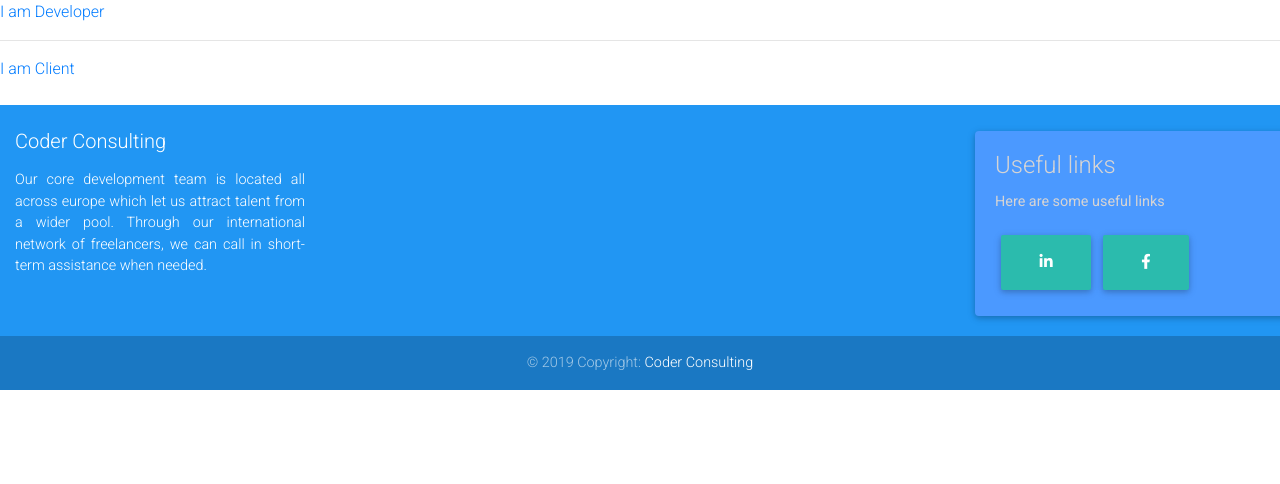
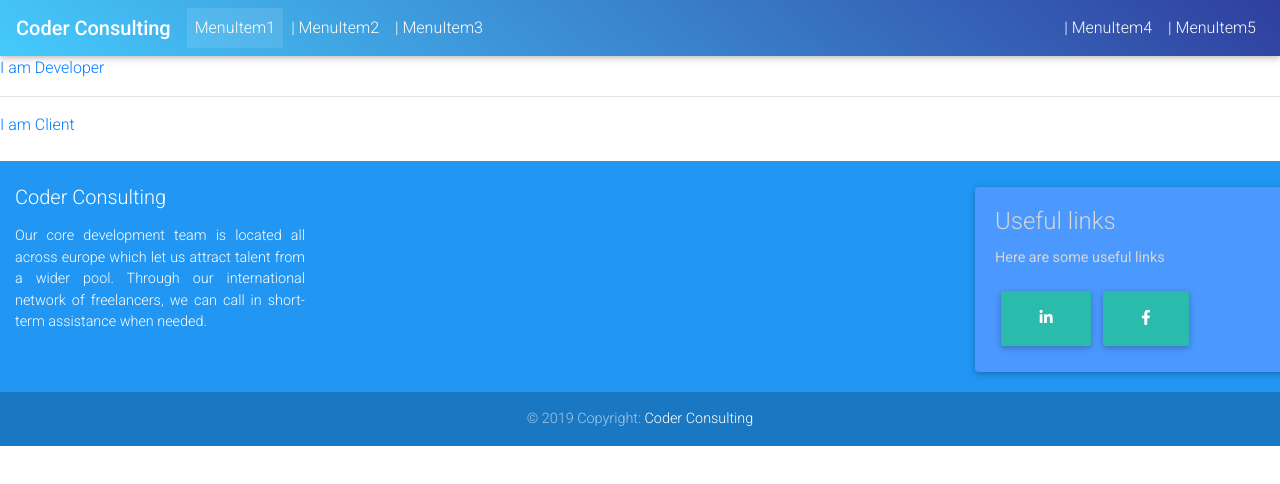
Before and after one commit to maximiliangarmatsch/rentdevelopers, a React (Create React App) app: page / in a window 1280 px wide. Shown: the top 484 px of the page. Built offline with nearby package versions, Linux system fonts and the light colour scheme.

Commit message:
Add Header componenent (navbar with props and mdbootstrap elements)

```diff
--- /dev/null
+++ b/src/components/Header/Header.js
@@ -0,0 +1,39 @@
+import React, {Component} from 'react';
+import {
+	MDBNavbar, MDBNavbarBrand, MDBNavbarNav, MDBNavItem, MDBNavLink} from "mdbreact";
+
+class Header extends Component{
+
+   /*DEV COMMENTARY AFTER IMPLEMENTING DELETE MenuItem1... texts AND QUOTES IN to ATTRIBUTE*/
+	render() {
+		return (
+			<MDBNavbar color="blue-gradient" dark expand="md">
+				<MDBNavbarBrand>
+					<strong className="white-text">Coder Consulting</strong>
+				</MDBNavbarBrand>
+					<MDBNavbarNav left>
+						<MDBNavItem active>
+							<MDBNavLink to="{this.props.route1}">{this.props.text1} MenuItem1</MDBNavLink>
+						</MDBNavItem>
+						<MDBNavItem>
+							<MDBNavLink to="{this.props.route2}">{this.props.text2}| MenuItem2</MDBNavLink>
+						</MDBNavItem>
+						<MDBNavItem>
+							<MDBNavLink to="{this.props.route3}">{this.props.text3}| MenuItem3</MDBNavLink>
+						</MDBNavItem>
+						<MDBNavItem>
+						</MDBNavItem>
+					</MDBNavbarNav>
+					<MDBNavbarNav right>
+						<MDBNavItem>
+							<MDBNavLink to="{this.props.route4}">{this.props.text4}| MenuItem4</MDBNavLink>
+						</MDBNavItem>
+						<MDBNavItem>
+							<MDBNavLink to="{this.props.route5}">{this.props.text5}| MenuItem5</MDBNavLink>
+						</MDBNavItem>
+					</MDBNavbarNav>
+			</MDBNavbar>
+		);
+	}
+}
+export default Header;
--- a/src/components/LandingPage.js
+++ b/src/components/LandingPage.js
@@ -1,11 +1,13 @@
 import React, { Component } from 'react';
 import { Link } from 'react-router-dom';
 import Footer from "./footer/Footer";
+import Header from "./Header/Header";
 
 class LandingPage extends Component {
   render() {
     return (
       <div>
+				<Header />
         <Link to='/developer/register'>I am Developer</Link>
         <hr />
         <Link to='/members'>I am Client</Link>
```
Also changed, not shown: src/components/Header/header.css (added).
